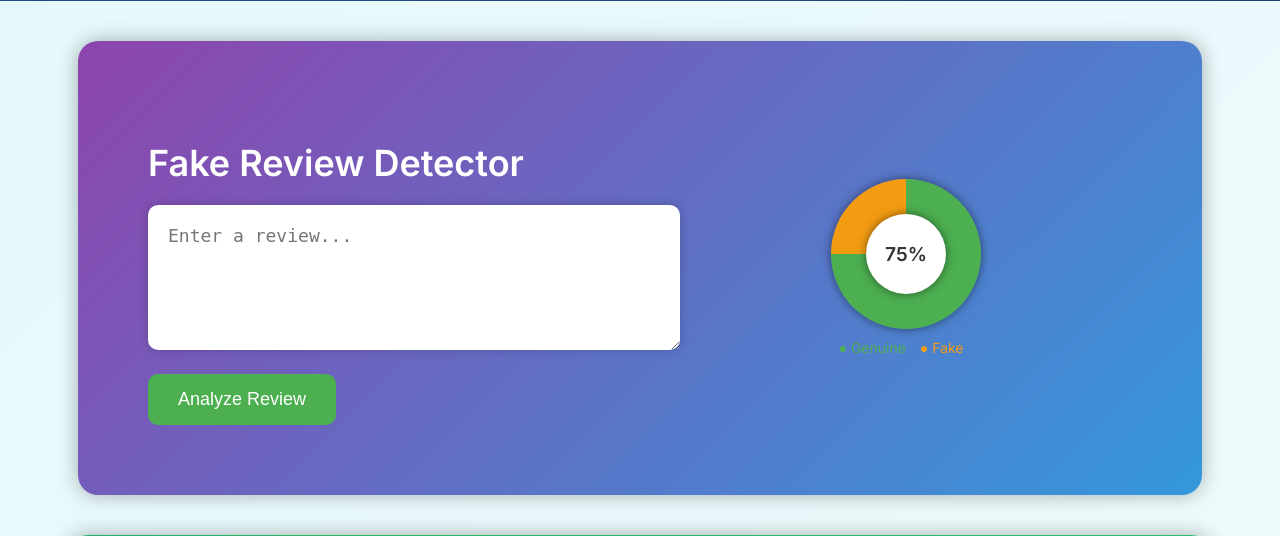
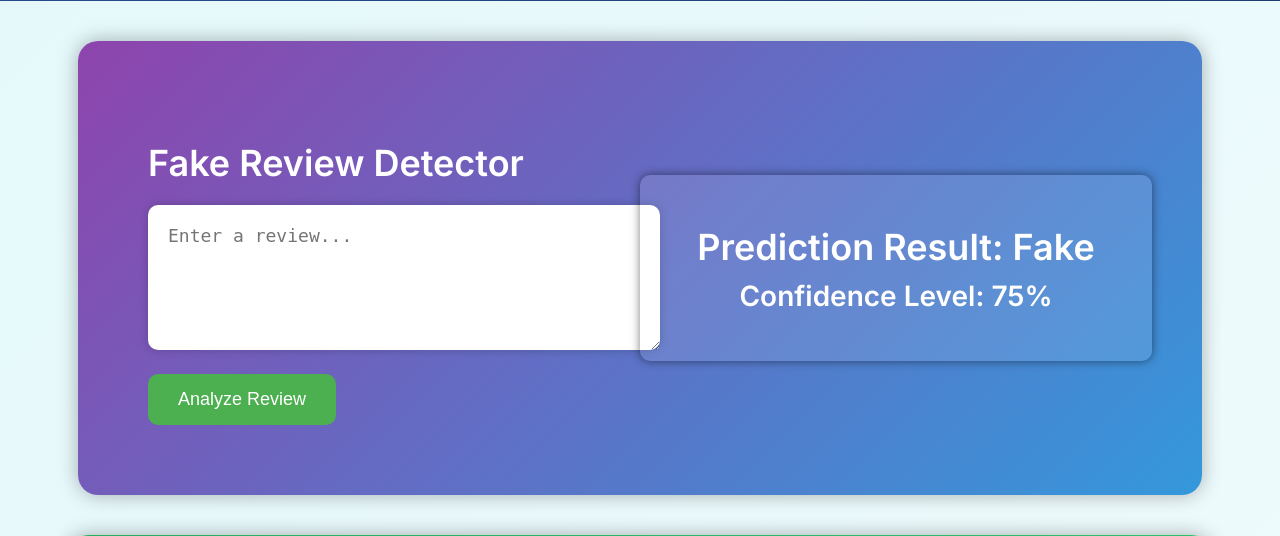
Before and after one commit to SuneetR/fake_review_detector, a Flask app: page / in a window 1280 px wide. Shown: the part 918-1454 px from the top of the page. Run offline with Flask 3, Linux system fonts and the light colour scheme; parts of the project's set-up code (start-up, migrations or seed data) failed here and were passed over.

Commit message:
Update index.html

```diff
--- a/templates/index.html
+++ b/templates/index.html
@@ -24,7 +24,6 @@
         /* Dark Mode Background */
         body.dark-mode {
             background: linear-gradient(to bottom, #0f2027, #203a43, #2c5364); /* Space-themed gradient */
-            background-size: cover;
             color: #ddd;
         }
 
@@ -185,47 +184,24 @@
             background-color: #45a049;
         }
 
-        /* Genuineness Meter */
-        #fake-review-form .meter-container {
+        /* Display Prediction and Confidence */
+        .result-container {
             flex: 1;
             text-align: center;
-        }
-
-        .genuineness-meter {
-            width: 150px;
-            height: 150px;
-            margin: auto;
-            position: relative;
-            background: conic-gradient(#4CAF50 0%, #4CAF50 50%, #f39c12 50% 100%);
-            border-radius: 50%;
+            background: #ffffff1a;
+            border-radius: 10px;
+            padding: 20px;
             box-shadow: 0 0 10px rgba(0, 0, 0, 0.5);
         }
 
-        .genuineness-meter .meter-center {
-            width: 80px;
-            height: 80px;
-            background: white;
-            border-radius: 50%;
-            position: absolute;
-            top: 50%;
-            left: 50%;
-            transform: translate(-50%, -50%);
-            box-shadow: 0 0 10px rgba(0, 0, 0, 0.5);
-            display: flex;
-            align-items: center;
-            justify-content: center;
-            font-size: 1.2em;
-            font-weight: bold;
-            color: #333;
+        .result-container h2 {
+            font-size: 36px;
+            margin-bottom: 10px;
         }
 
-        .meter-labels {
-            margin-top: 10px;
-            font-size: 14px;
-        }
-
-        .meter-labels span {
-            margin-right: 10px;
+        .result-container h3 {
+            font-size: 28px;
+            margin-top: 0;
         }
 
         /* Introduction Video Section */
@@ -469,37 +445,6 @@
             document.getElementById('fake-review-form').scrollIntoView({ behavior: 'smooth' });
         }
 
-        // Update Genuineness Meter dynamically
-        function updateGenuinenessMeter(confidence) {
-            const meter = document.querySelector('.genuineness-meter');
-            const center = document.querySelector('.meter-center');
-            const percentage = confidence > 100 ? 100 : confidence;
-
-            meter.style.background = `conic-gradient(#4CAF50 0% ${percentage}%, #f39c12 ${percentage}% 100%)`;
-            center.innerText = `${percentage}%`;
-        }
-
-        // Prevent page scroll up on form submission for the contribution section
-        function handleFormSubmit(event, formId) {
-            event.preventDefault();
-            const form = document.getElementById(formId);
-            const responseMessage = form.querySelector('.response-message');
-            responseMessage.style.display = 'block';
-            form.reset(); // Clear the form
-        }
-
-        // Fade in on load
-        document.addEventListener("DOMContentLoaded", function() {
-            document.body.classList.add("fade-in");
-        });
-
-        // Fake example usage
-        // Example usage of the Genuineness Meter update function after getting the prediction
-        document.addEventListener("DOMContentLoaded", function() {
-            // Example: Update to 75% confidence
-            updateGenuinenessMeter(75);
-        });
-
     </script>
 </head>
 <body class="light-mode">
@@ -530,14 +475,9 @@
                 <h3>Confidence: {{ confidence }}</h3>
             {% endif %}
         </div>
-        <div class="meter-container">
-            <div class="genuineness-meter">
-                <div class="meter-center">75%</div>
-            </div>
-            <div class="meter-labels">
-                <span style="color: #4CAF50;">● Genuine</span>
-                <span style="color: #f39c12;">● Fake</span>
-            </div>
+        <div class="result-container">
+            <h2>Prediction Result: Fake</h2>
+            <h3>Confidence Level: 75%</h3>
         </div>
     </div>
 
```
